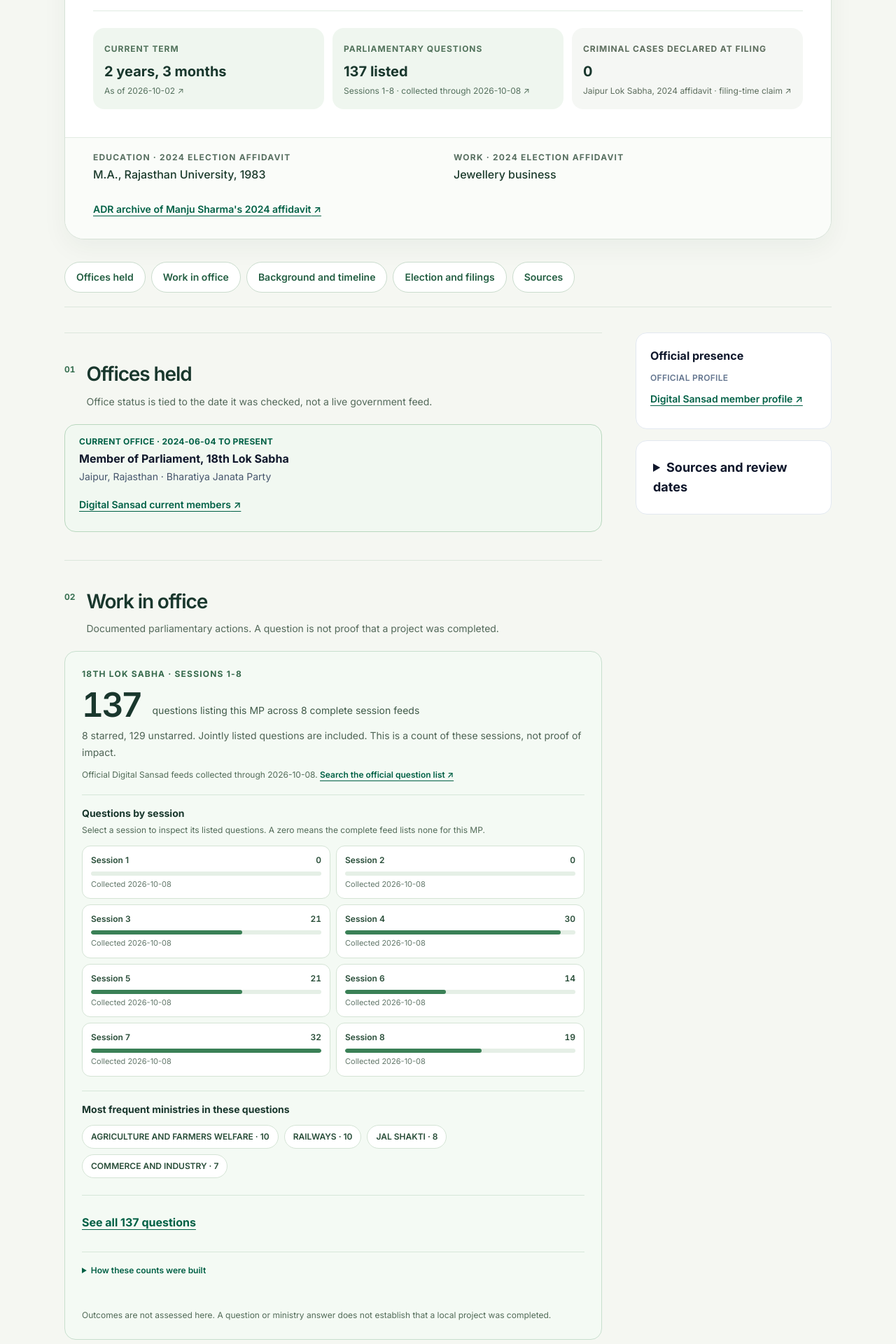
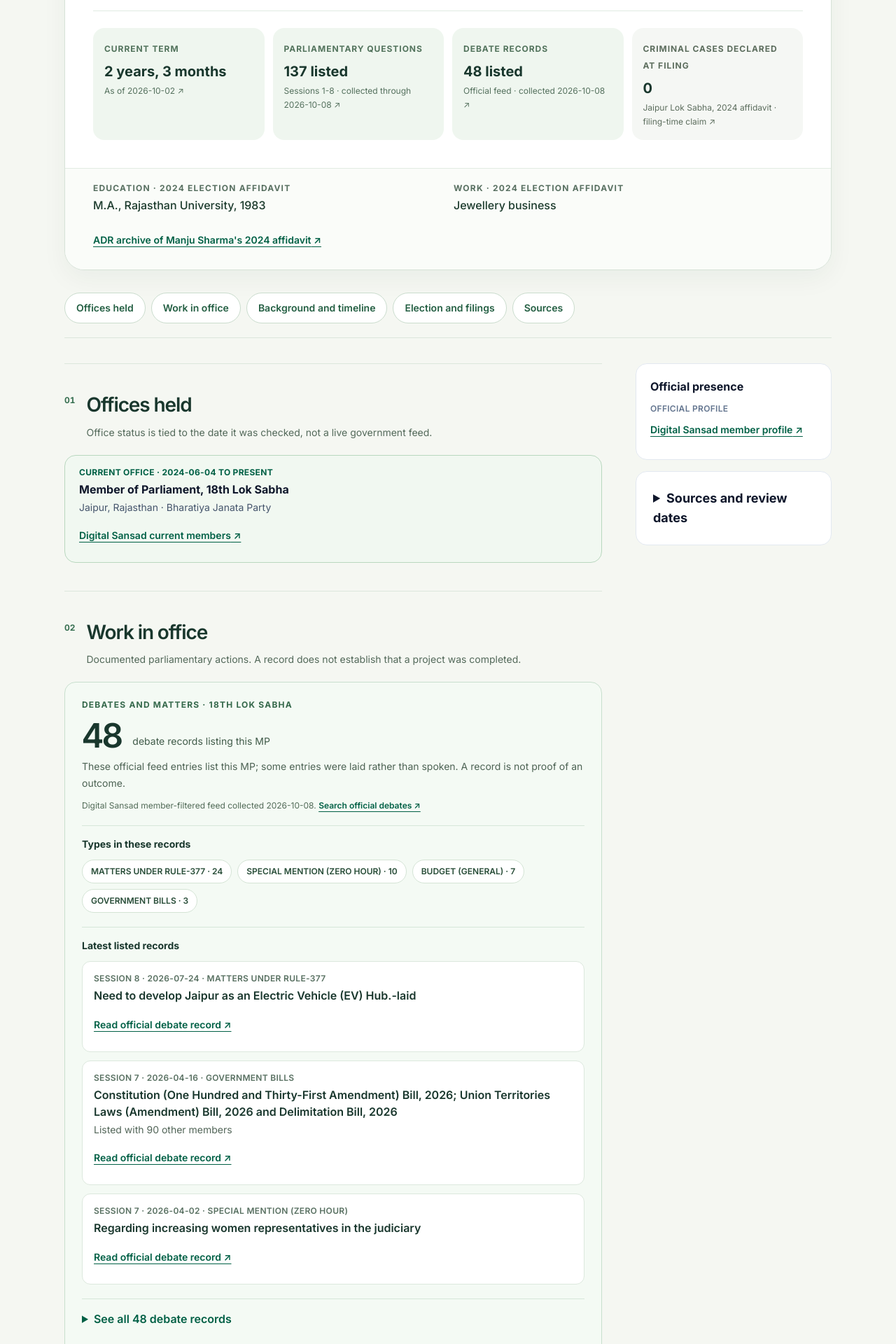
Before and after one commit to sourabh69733/vote-better, a Next.js app in the folder web/: page /people/manju-sharma in a window 1280 px wide. Shown: the part 420-2340 px from the top of the page at 70% size. Built offline with nearby package versions, Linux system fonts and the light colour scheme.

Commit message:
Show sourced debate activity on MP profiles

```diff
--- a/web/app/people/[slug]/page.tsx
+++ b/web/app/people/[slug]/page.tsx
@@ -6,7 +6,9 @@ import { getPersonProfile, getProfileSource, listPersonSlugs, type SourceRecord
 import { getJaipurVoteTraceId } from "@/lib/publication";
 import { ProfileJumpLinks, ProfileSection } from "@/components/ProfileSection";
 import { ParliamentQuestions } from "@/components/ParliamentQuestions";
+import { ParliamentDebates } from "@/components/ParliamentDebates";
 import { getParliamentaryWork } from "@/lib/parliamentary-work";
+import { getParliamentaryDebates } from "@/lib/parliamentary-debates";
 import { formatTermDuration } from "@/lib/term-duration";
 
 interface PageProps {
@@ -44,8 +46,11 @@ export default async function PersonPage({ params }: PageProps) {
   const voteTraceId = getJaipurVoteTraceId(profile.slug);
   const showTimeline = profile.timeline.length > 1 || profile.timeline.some((event) => event.kind !== "election");
   const parliamentaryWork = getParliamentaryWork(slug);
-  const showWork = Boolean(parliamentaryWork || profile.activities.length);
+  const debates = getParliamentaryDebates(slug);
+  const showWork = Boolean(parliamentaryWork || debates || profile.activities.length);
   const disclosure = profile.disclosures[0];
+  const quickFactCount = Number(Boolean(office)) + Number(Boolean(parliamentaryWork)) + Number(Boolean(debates)) + Number(Boolean(!office && election)) + Number(disclosure?.declaredCases !== undefined) + Number(!office && disclosure?.ageAtFiling !== undefined);
+  const quickFactColumns = quickFactCount >= 4 ? "lg:grid-cols-4" : quickFactCount === 3 ? "lg:grid-cols-3" : "lg:grid-cols-2";
   const workSectionNumber = String(1 + Number(profile.officeTerms.length > 0)).padStart(2, "0");
   const lifeSectionNumber = String(1 + Number(profile.officeTerms.length > 0) + Number(showWork)).padStart(2, "0");
 
@@ -71,7 +76,7 @@ export default async function PersonPage({ params }: PageProps) {
             </div>}
           </div>
 
-          {(office || election || disclosure) && <div className={`mt-7 grid gap-3 border-t border-[#e1ebe2] pt-6 min-[360px]:grid-cols-2 ${disclosure?.declaredCases !== undefined && (office || disclosure.ageAtFiling !== undefined) ? "lg:grid-cols-3" : "lg:grid-cols-2"}`}>
+          {quickFactCount > 0 && <div className={`mt-7 grid gap-3 border-t border-[#e1ebe2] pt-6 min-[360px]:grid-cols-2 ${quickFactColumns}`}>
             {office && <a href="#offices" className="rounded-2xl bg-[#eff6ef] p-3 transition-colors hover:bg-[#e4f0e5] focus-visible:outline-2 focus-visible:outline-offset-2 focus-visible:outline-emerald-800 sm:p-4">
               <span className="text-xs font-bold uppercase tracking-[0.08em] text-[#52735c]">Current term</span>
               <strong className="mt-2 block text-lg leading-6 text-[#19372d] sm:text-xl sm:leading-7">{formatTermDuration(office.startedOn, office.reviewedOn)}</strong>
@@ -82,12 +87,17 @@ export default async function PersonPage({ params }: PageProps) {
               <strong className="mt-2 block text-lg leading-6 text-[#19372d] sm:text-xl sm:leading-7">{parliamentaryWork.questions.length} listed</strong>
               <span className="mt-1 block text-xs leading-5 text-[#55715e]">Sessions {parliamentaryWork.sessions[0].session}-{parliamentaryWork.sessions.at(-1)!.session} · collected through {parliamentaryWork.collectedOn} ↗</span>
             </a>}
+            {debates && <a href="#work" className="rounded-2xl bg-[#eff6ef] p-3 transition-colors hover:bg-[#e4f0e5] focus-visible:outline-2 focus-visible:outline-offset-2 focus-visible:outline-emerald-800 sm:p-4">
+              <span className="text-xs font-bold uppercase tracking-[0.08em] text-[#52735c]">Debate records</span>
+              <strong className="mt-2 block text-lg leading-6 text-[#19372d] sm:text-xl sm:leading-7">{debates.totalRecords} listed</strong>
+              <span className="mt-1 block text-xs leading-5 text-[#55715e]">Official feed · collected {debates.collectedOn} ↗</span>
+            </a>}
             {!office && election && <a href="#records" className="rounded-2xl bg-[#eff6ef] p-3 transition-colors hover:bg-[#e4f0e5] focus-visible:outline-2 focus-visible:outline-offset-2 focus-visible:outline-emerald-800 sm:p-4">
               <span className="text-xs font-bold uppercase tracking-[0.08em] text-[#52735c]">{electionYear ?? "Recorded"} election result</span>
               <strong className="mt-2 block text-lg leading-6 text-[#19372d] sm:text-xl sm:leading-7">{electionStatus}</strong>
               <span className="mt-1 block text-xs leading-5 text-[#55715e]">{election.votes !== undefined ? `${election.votes.toLocaleString("en-IN")} votes · ` : ""}See sourced record ↗</span>
             </a>}
-            {disclosure?.declaredCases !== undefined && <a href="#records" className={`rounded-2xl bg-[#f5f7f4] p-3 transition-colors hover:bg-[#e9eee9] focus-visible:outline-2 focus-visible:outline-offset-2 focus-visible:outline-emerald-800 sm:p-4 ${office && parliamentaryWork ? "min-[360px]:col-span-2 lg:col-span-1" : ""}`}>
+            {disclosure?.declaredCases !== undefined && <a href="#records" className={`rounded-2xl bg-[#f5f7f4] p-3 transition-colors hover:bg-[#e9eee9] focus-visible:outline-2 focus-visible:outline-offset-2 focus-visible:outline-emerald-800 sm:p-4 ${office && parliamentaryWork && !debates ? "min-[360px]:col-span-2 lg:col-span-1" : ""}`}>
               <span className="text-xs font-bold uppercase tracking-[0.08em] text-[#5c6d5d]">Criminal cases declared at filing</span>
               <strong className="mt-2 block text-lg leading-6 text-[#19372d] sm:text-xl sm:leading-7">{disclosure.declaredCases}</strong>
               <span className="mt-1 block text-xs leading-5 text-[#5c6d5d]">{disclosure.election} affidavit · filing-time claim ↗</span>
@@ -125,11 +135,12 @@ export default async function PersonPage({ params }: PageProps) {
             </article>)}</div>
           </ProfileSection>}
 
-          {showWork && <ProfileSection id="work" number={workSectionNumber} title="Work in office" description="Documented parliamentary actions. A question is not proof that a project was completed.">
+          {showWork && <ProfileSection id="work" number={workSectionNumber} title="Work in office" description="Documented parliamentary actions. A record does not establish that a project was completed.">
             <div className="grid gap-5">
+              {debates && <ParliamentDebates work={debates} />}
               {parliamentaryWork && <ParliamentQuestions work={parliamentaryWork} />}
               {profile.activities.length > 0 && <div>
-                {parliamentaryWork && <h3 className="mb-3 text-base font-bold text-[#19372d]">Earlier sourced example</h3>}
+                {(parliamentaryWork || debates) && <h3 className="mb-3 text-base font-bold text-[#19372d]">Earlier sourced example</h3>}
               {profile.activities.map((activity) => <article key={activity.sourceId} className="rounded-2xl border border-slate-200 bg-white p-5">
                 <p className="text-xs font-bold uppercase tracking-wide text-slate-500">{activity.date}</p>
                 <h3 className="mt-2 font-bold text-slate-900">{activity.title}</h3>
--- /dev/null
+++ b/web/components/ParliamentDebates.tsx
@@ -0,0 +1,49 @@
+import type { getParliamentaryDebates, ParliamentaryDebate } from "@/lib/parliamentary-debates";
+
+type Work = NonNullable<ReturnType<typeof getParliamentaryDebates>>;
+
+function categoryCounts(records: ParliamentaryDebate[]) {
+  const counts = new Map<string, number>();
+  for (const record of records) if (record.category) counts.set(record.category, (counts.get(record.category) ?? 0) + 1);
+  return [...counts].sort((a, b) => b[1] - a[1] || a[0].localeCompare(b[0])).slice(0, 4);
+}
+
+function DebateRow({ record }: { record: ParliamentaryDebate }) {
+  return <li className="rounded-xl border border-[#dce8dd] bg-white p-4">
+    <p className="text-xs font-semibold uppercase tracking-wide text-[#587061]">Session {record.session} · {record.date}{record.category ? ` · ${record.category}` : ""}</p>
+    <h4 className="mt-1 font-semibold leading-6 text-[#19372d]">{record.title}</h4>
+    {record.participantNames.length > 1 && <p className="mt-1 text-sm text-[#526558]">Listed with {record.participantNames.length - 1} other member{record.participantNames.length > 2 ? "s" : ""}</p>}
+    <a href={record.sourceUrl} target="_blank" rel="noopener noreferrer" className="mt-2 inline-flex min-h-11 items-center text-sm font-semibold text-emerald-800 underline underline-offset-4 focus-visible:outline-2 focus-visible:outline-offset-2 focus-visible:outline-emerald-800">Read official debate record ↗</a>
+  </li>;
+}
+
+export function ParliamentDebates({ work }: { work: Work }) {
+  return <div className="rounded-2xl border border-[#c8dfce] bg-[#f4faf4] p-5 sm:p-6">
+    <h3 className="text-xs font-bold uppercase tracking-[0.1em] text-[#35684b]">Debates and matters · 18th Lok Sabha</h3>
+    <div className="mt-3 flex flex-wrap items-end gap-x-4 gap-y-1">
+      <strong className="text-5xl font-semibold tabular-nums tracking-[-0.06em] text-[#19372d]">{work.totalRecords}</strong>
+      <p className="max-w-sm pb-1 text-sm leading-6 text-[#405b49]">debate records listing this MP</p>
+    </div>
+    <p className="mt-2 text-sm leading-6 text-[#4d6354]">These official feed entries list this MP; some entries were laid rather than spoken. A record is not proof of an outcome.</p>
+    <p className="mt-3 text-xs text-[#526b58]">Digital Sansad member-filtered feed collected {work.collectedOn}. <a href={work.directoryUrl} target="_blank" rel="noopener noreferrer" className="font-semibold text-emerald-800 underline underline-offset-4">Search official debates ↗</a></p>
+    {work.records.length > 0 && <>
+      <div className="mt-5 border-t border-[#d6e7d9] pt-4">
+        <p className="text-sm font-bold text-[#19372d]">Types in these records</p>
+        <ul className="mt-3 flex flex-wrap gap-2">{categoryCounts(work.records).map(([category, count]) => <li key={category} className="rounded-full border border-[#d4e4d5] bg-white px-3 py-2 text-xs font-semibold text-[#284d38]">{category} · {count}</li>)}</ul>
+      </div>
+      <div className="mt-5 border-t border-[#d6e7d9] pt-4">
+        <p className="mb-3 text-sm font-bold text-[#19372d]">Latest listed records</p>
+        <ol className="grid gap-3">{work.records.slice(0, 3).map((record) => <DebateRow key={record.id} record={record} />)}</ol>
+      </div>
+      <details className="mt-5 border-t border-[#d6e7d9] pt-4">
+        <summary className="min-h-11 cursor-pointer font-semibold text-emerald-800">See all {work.totalRecords} debate records</summary>
+        <ol className="mt-3 grid gap-3">{work.records.map((record) => <DebateRow key={record.id} record={record} />)}</ol>
+      </details>
+    </>}
+    <details className="mt-4 text-xs leading-5 text-[#526b58]">
+      <summary className="min-h-11 cursor-pointer font-semibold text-emerald-800">How these records were checked</summary>
+      <p className="mt-2">The importer checked the member ID and name in the official directory, the member participation on every record, the complete filtered result count, and the saved feed-page hashes.</p>
+      <ul className="mt-2 grid gap-1">{work.sourcePages.map((page, index) => <li key={page.sha256} className="break-all"><a href={page.url} target="_blank" rel="noopener noreferrer" className="font-semibold text-emerald-800 underline underline-offset-4">Feed page {index + 1}</a> · {page.count} records · SHA-256 {page.sha256}</li>)}</ul>
+    </details>
+  </div>;
+}
```
Also changed, not shown: 1 other file (tests, documents, lock files or other folders).
